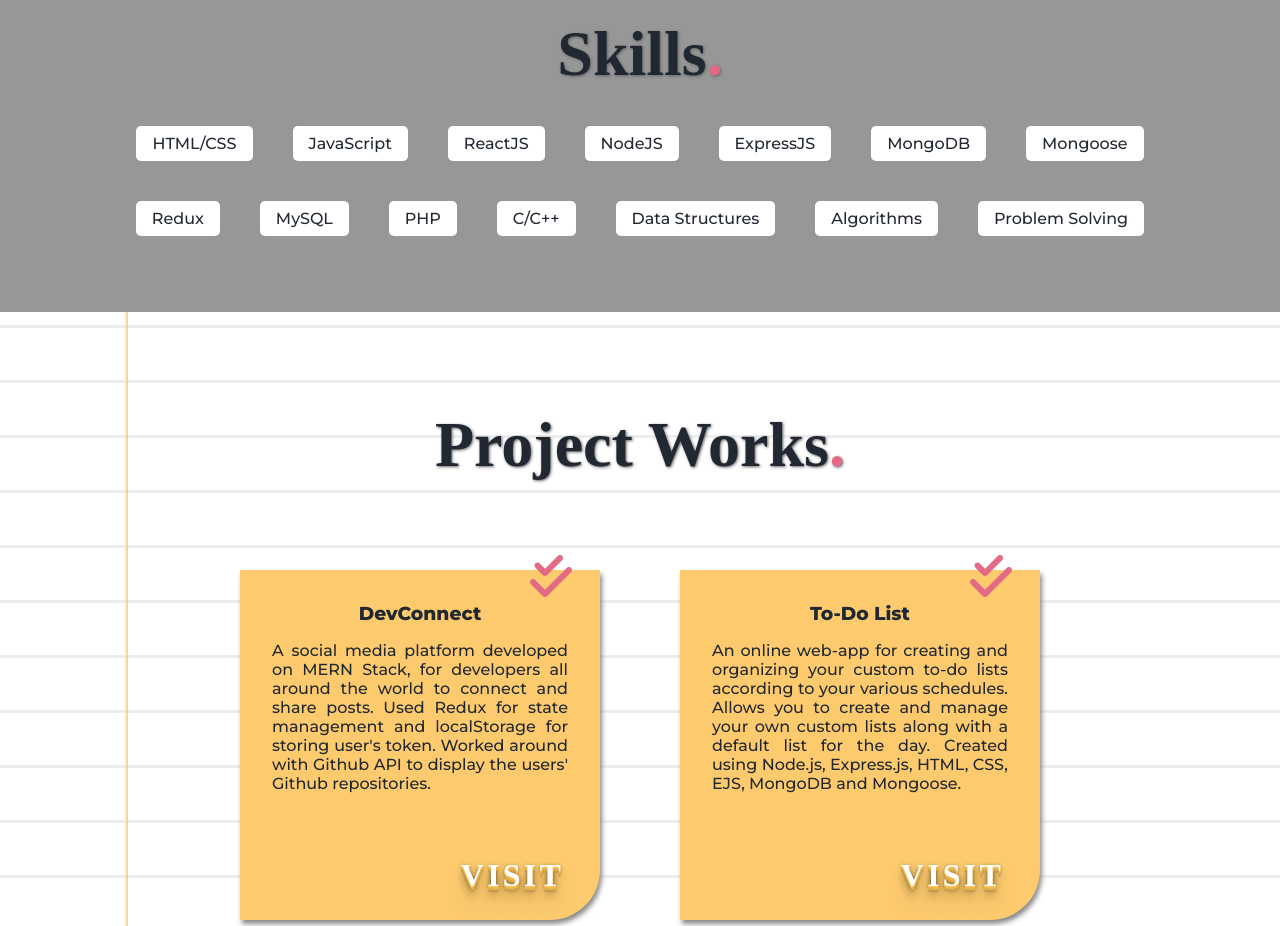
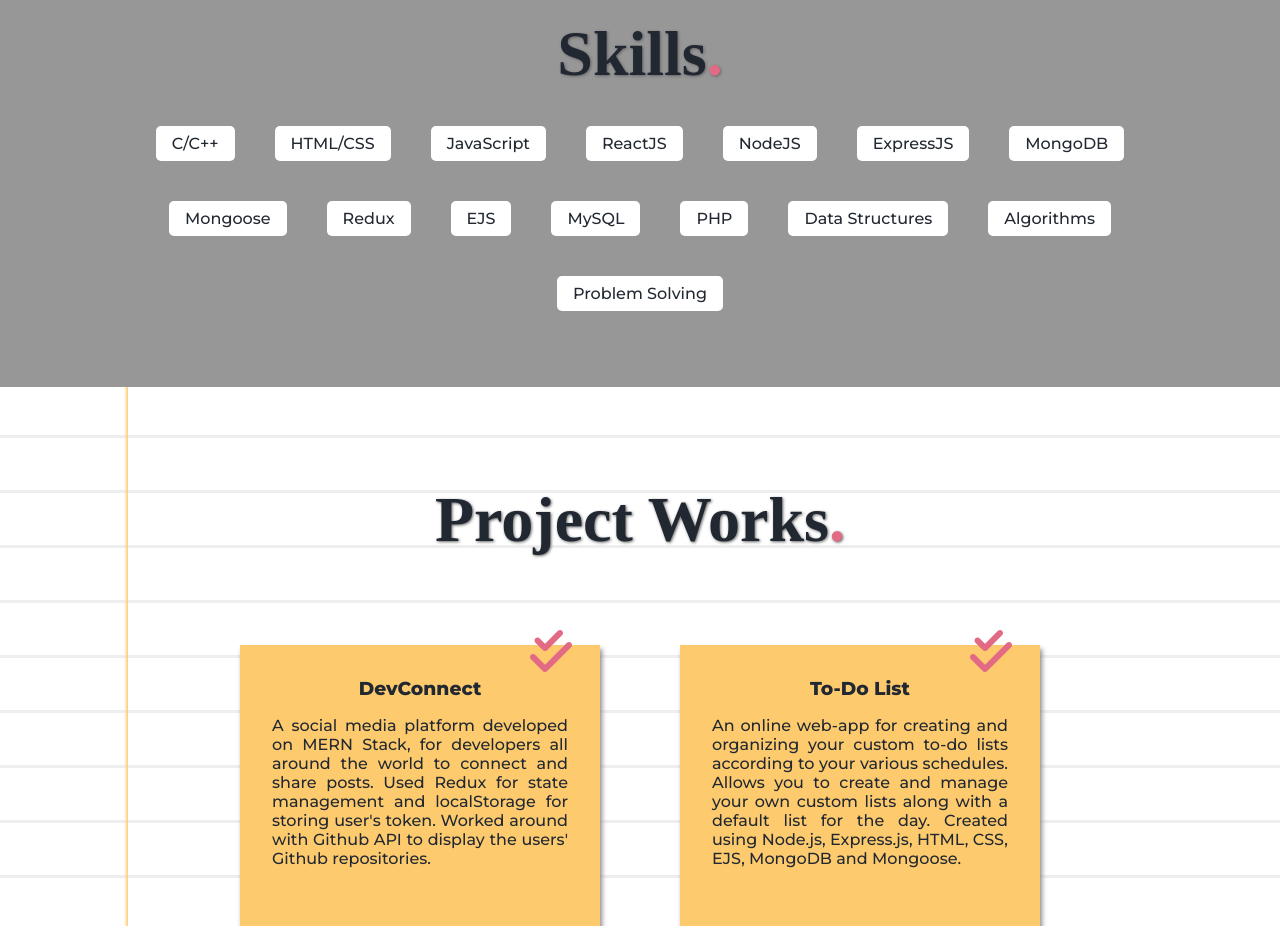
Before and after one commit to soumya-verma/Portfolio, a React (Create React App) app: page / in a window 1280 px wide. Shown: the part 940-1866 px from the top of the page. Built offline with nearby package versions, Linux system fonts and the light colour scheme; a web font is replaced by a local one.

Commit message:
Fixed skills

```diff
--- a/src/components/Skills.jsx
+++ b/src/components/Skills.jsx
@@ -8,6 +8,7 @@ const Skills = () => {
         Skills<span class="dot">.</span>
       </h1>
       <div className="skillsWrapper">
+        <Tag name="C/C++" />
         <Tag name="HTML/CSS" />
         <Tag name="JavaScript" />
         <Tag name="ReactJS" />
@@ -16,9 +17,9 @@ const Skills = () => {
         <Tag name="MongoDB" />
         <Tag name="Mongoose" />
         <Tag name="Redux" />
+        <Tag name="EJS" />
         <Tag name="MySQL" />
         <Tag name="PHP" />
-        <Tag name="C/C++" />
         <Tag name="Data Structures" />
         <Tag name="Algorithms" />
         <Tag name="Problem Solving" />
```
Also changed, not shown: 1 other file (tests, documents, lock files or other folders).
